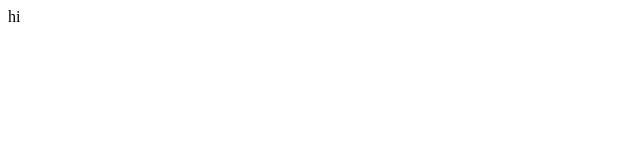
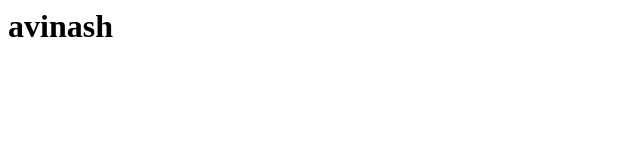
Before and after one commit to AvinashBV023/avi, a plain HTML site: page index.html in a window 1280 px wide. Shown: the whole page, without its empty margins (0-640 px from the left). Drawn offline with Linux system fonts and the light colour scheme.

Commit message:
Update index.html

```diff
--- a/index.html
+++ b/index.html
@@ -1,8 +1 @@
-<html>
-<head>
-
-</head>
-<body>
-hi
-</body>
-</html>
+<h1>avinash</h1>
```
